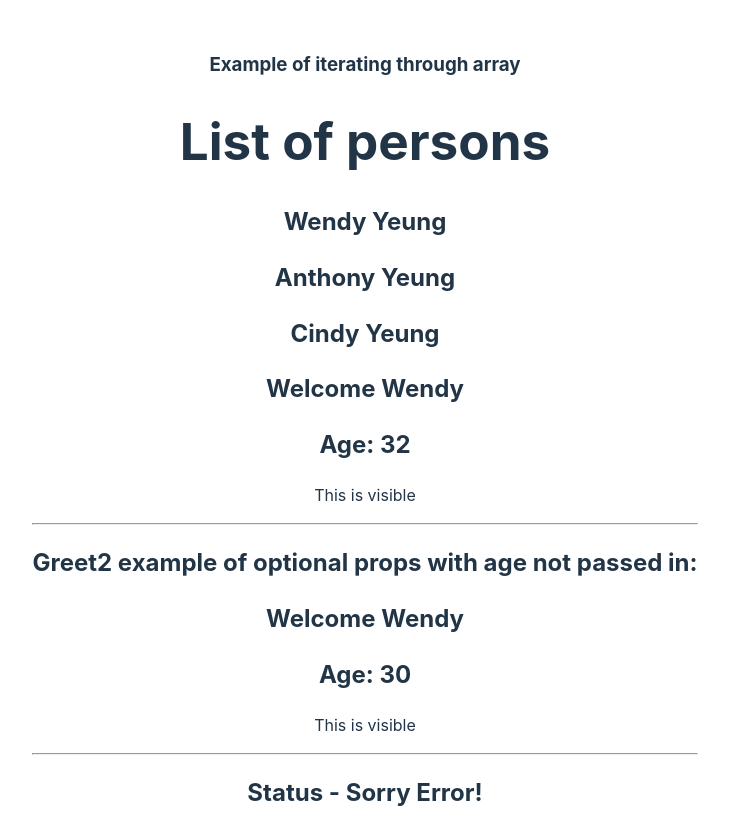
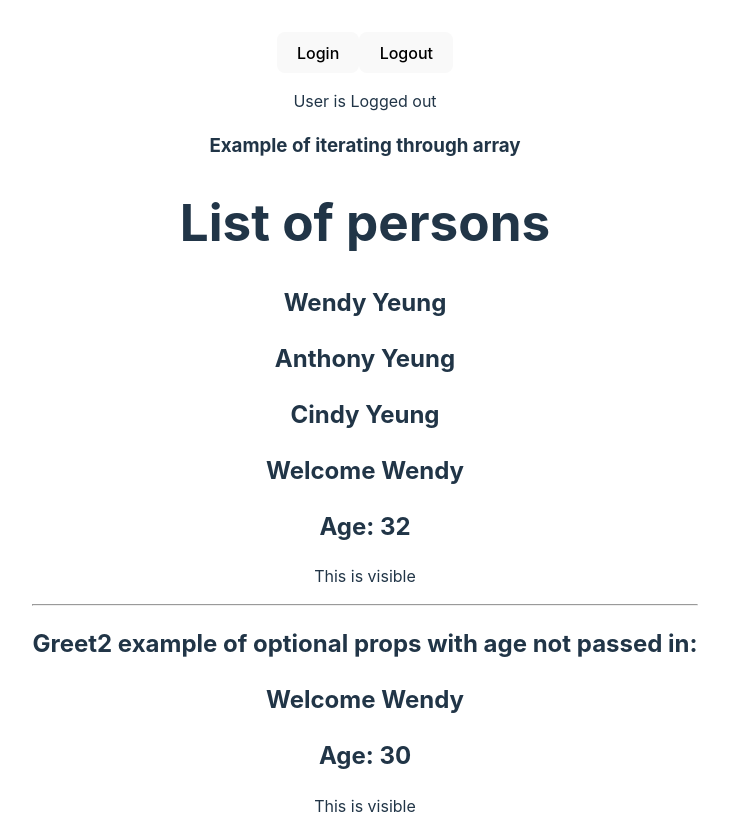
Before and after one commit to wendy174/ts-example, a React (Vite) app: page / in a window 1280 px wide. Shown: the top 814 px of the page, without its empty margins (275-1004 px from the left). Built offline with nearby package versions, Linux system fonts and the light colour scheme.

Commit message:
useState

```diff
--- a/src/App.tsx
+++ b/src/App.tsx
@@ -9,6 +9,7 @@
 import { Button } from './components/Button';
 import { Input } from './components/Input';
 import { Styles } from './components/Styles'
+import { Login } from './components/Login';
 
 function App() {
 
@@ -29,6 +30,7 @@
 
   return (
     <div className='App'>
+      <Login />
       <PersonList names = {nameList}/>
       <Greet name='Wendy' age={32} isAdult={true} />
       <hr></hr>
--- /dev/null
+++ b/src/components/Login.tsx
@@ -0,0 +1,20 @@
+// Example of useState types
+
+import { useState } from 'react';
+export const Login = () => {
+
+    const [isLoggedIn,setIsLoggedIn] = useState<boolean>(false); // type inference is ok in state
+
+    const handleLogin = () => {setIsLoggedIn(true)};
+    const handleLogout = () => {setIsLoggedIn(false)};
+
+
+    return (
+        <div>
+            <button onClick={handleLogin}>Login</button>
+            <button onClick={handleLogout}>Logout</button>
+            <p>User is {isLoggedIn ? 'Logged in' : 'Logged out'}</p>
+
+        </div>
+    )
+}
```
